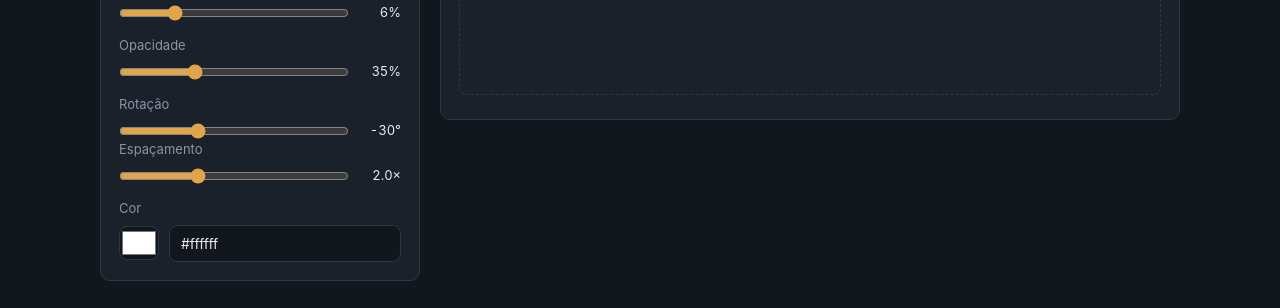
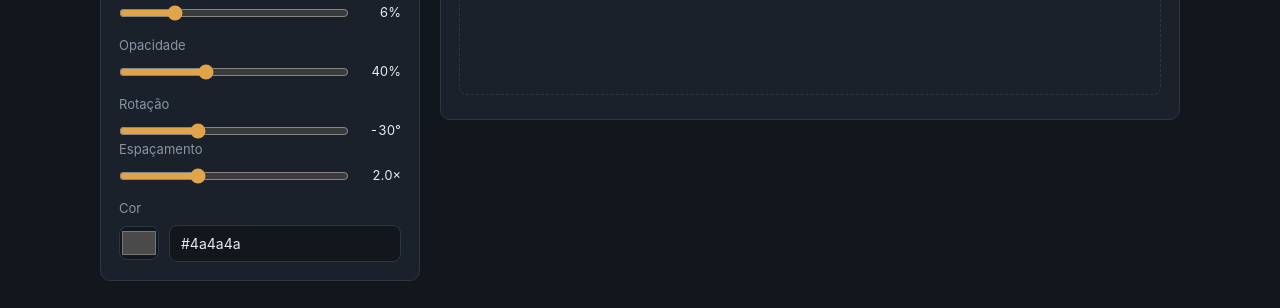
Before and after one commit to santosediego/carimbo, a plain HTML site: page index.html in a window 1280 px wide. Shown: the part 369-677 px from the top of the page. Drawn offline with Linux system fonts and the light colour scheme.

Commit message:
fix: use a neutral default watermark color for documents

```diff
--- a/index.html
+++ b/index.html
@@ -192,8 +192,8 @@
 
       <label for="op">Opacidade</label>
       <div class="rangewrap">
-        <input type="range" id="op" min="5" max="100" value="35" step="1">
-        <span class="val" id="opVal">35%</span>
+        <input type="range" id="op" min="5" max="100" value="40" step="1">
+        <span class="val" id="opVal">40%</span>
       </div>
 
       <label for="rot">Rotação</label>
@@ -212,8 +212,8 @@
 
       <label>Cor</label>
       <div class="colorrow">
-        <input type="color" id="color" value="#ffffff">
-        <input type="text" id="colorHex" value="#ffffff" spellcheck="false" style="flex:1">
+        <input type="color" id="color" value="#4a4a4a">
+        <input type="text" id="colorHex" value="#4a4a4a" spellcheck="false" style="flex:1">
       </div>
     </div>
 
@@ -254,7 +254,7 @@
 
   const state = {
     text: 'CONFIDENCIAL', mode: 'tile', pos: 'center',
-    size: 6, opacity: 35, rotation: -30, gap: 2, color: '#ffffff'
+    size: 6, opacity: 40, rotation: -30, gap: 2, color: '#4a4a4a'
   };
 
   // ---- input wiring ----
```
